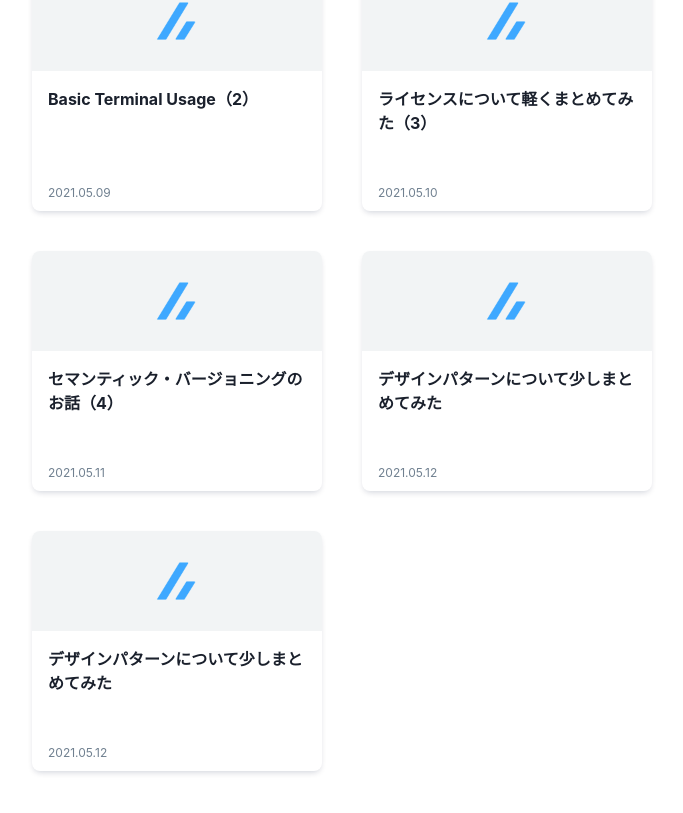
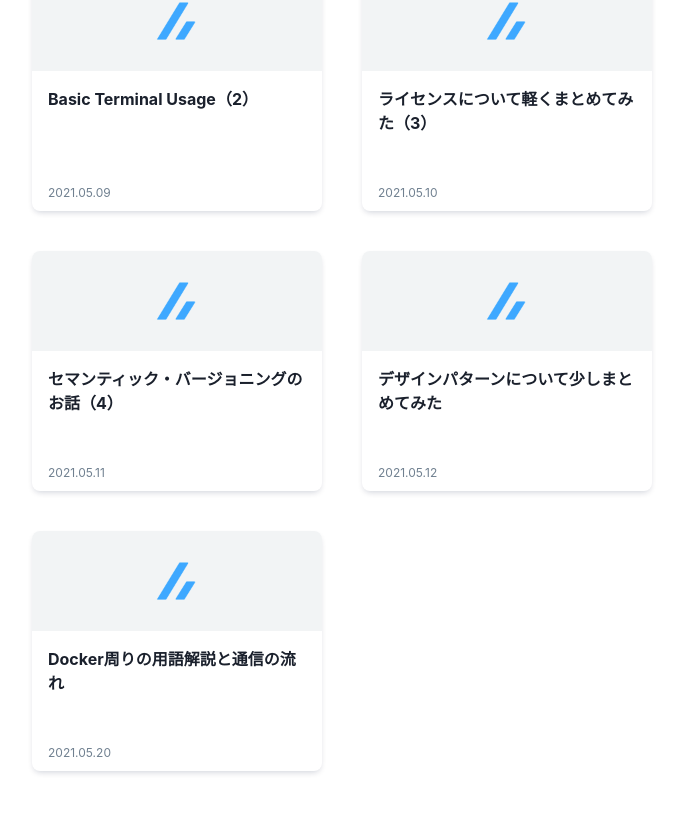
Before and after one commit to onikan27/myPortfolio, a Next.js app: page /blog in a window 1280 px wide. Shown: the part 1114-1927 px from the top of the page, without its empty margins (298-981 px from the left). Built offline with nearby package versions, Linux system fonts and the light colour scheme.

Commit message:
feat: Add blog

```diff
--- a/src/pages/blog.tsx
+++ b/src/pages/blog.tsx
@@ -73,10 +73,10 @@ const career: NextPage = () => {
               release_date="2021.05.12"
             />
             <Article
-              title="デザインパターンについて少しまとめてみた"
+              title="Docker周りの用語解説と通信の流れ"
               url="https://zenn.dev/akino/articles/05895f750b40d8"
               platform="zenn"
-              release_date="2021.05.12"
+              release_date="2021.05.20"
             />
             {/* <Article title="" url="" platform="zenn" release_date=""/> */}
           </Flex>
```
